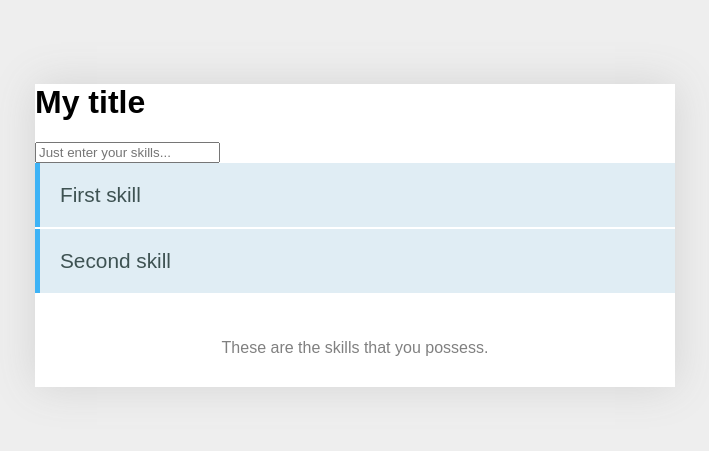
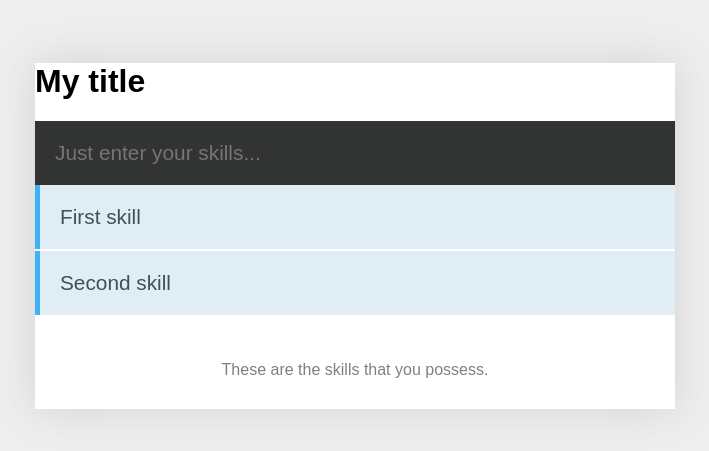
Before and after one commit to aleevas/vue-your-skills, a Vue app: page / in a window 1280 px wide. Shown: the part 167-618 px from the top of the page, without its empty margins (285-994 px from the left). Built offline with nearby package versions, Linux system fonts and the light colour scheme.

Commit message:
Added validation to the form

```diff
--- a/package.json
+++ b/package.json
@@ -8,6 +8,7 @@
     "lint": "vue-cli-service lint"
   },
   "dependencies": {
+    "vee-validate": "^2.1.3",
     "vue": "^2.5.17"
   },
   "devDependencies": {
--- a/src/components/Skills.vue
+++ b/src/components/Skills.vue
@@ -3,8 +3,10 @@
     <div class="holder">
       <h1>{{title}}</h1>
       <form @submit.prevent="addSkill">
-        <input type="text" placeholder='Just enter your skills...' v-model="skill">
+        <input type="text" placeholder='Just enter your skills...' v-model="skill" name="skill" v-validate="'min:3'" />
         <!-- <button v-on:click="ChangeName" v-bind:disabled="btnState">{{btnName}}</button> -->
+         <!-- <input type="checkbox" id="checkbox" v-model="checked"> -->
+        <p class="alert" v-if="errors.has('skill')">{{errors.first('skill')}}</p>
       </form>
       <ul>
         <li v-for="(value, index) in skills" :key='index'>
@@ -35,13 +37,21 @@ export default {
       bgWith: '100%',
       bgHeight: '25px',
       bgMarginTop: '25px',
-      txtPlaceholder: 'Just enter your skills...',
+      checked: false,
     }
   },
   methods:{
     addSkill: function() {
-      this.skills.push({skill: this.skill});
-      this.skill= '';
+      this.$validator.validateAll().then((result => {
+        if (result) {
+          this.skills.push({skill: this.skill});
+          this.skill= '';
+        }
+        else {
+          alert('It\'s wrong skill! Please try a new one!');
+        }
+      }));
+
     }
   },
   props: {
--- a/src/css/skills.css
+++ b/src/css/skills.css
@@ -26,3 +26,20 @@
   .container {
     box-shadow: 0px 0px 40px lightgray;
   }
+
+  input {
+    width: calc(100% - 40px);
+    border: 0;
+    padding: 20px;
+    font-size: 1.3em;
+    background-color: #323333;
+    color: #687F7F;
+  }
+
+  .alert {
+    background: #fdf2ce;
+    font-weight: bold;
+    display: inline-block;
+    padding: 5px;
+    margin-top: -20px;
+  }
--- a/src/main.js
+++ b/src/main.js
@@ -1,6 +1,8 @@
 import Vue from 'vue'
 import App from './App.vue'
+import VeeValidate from 'vee-validate'
 
+Vue.use(VeeValidate);
 Vue.config.productionTip = false
 
 new Vue({
```
Also changed, not shown: 1 other file (tests, documents, lock files or other folders).
